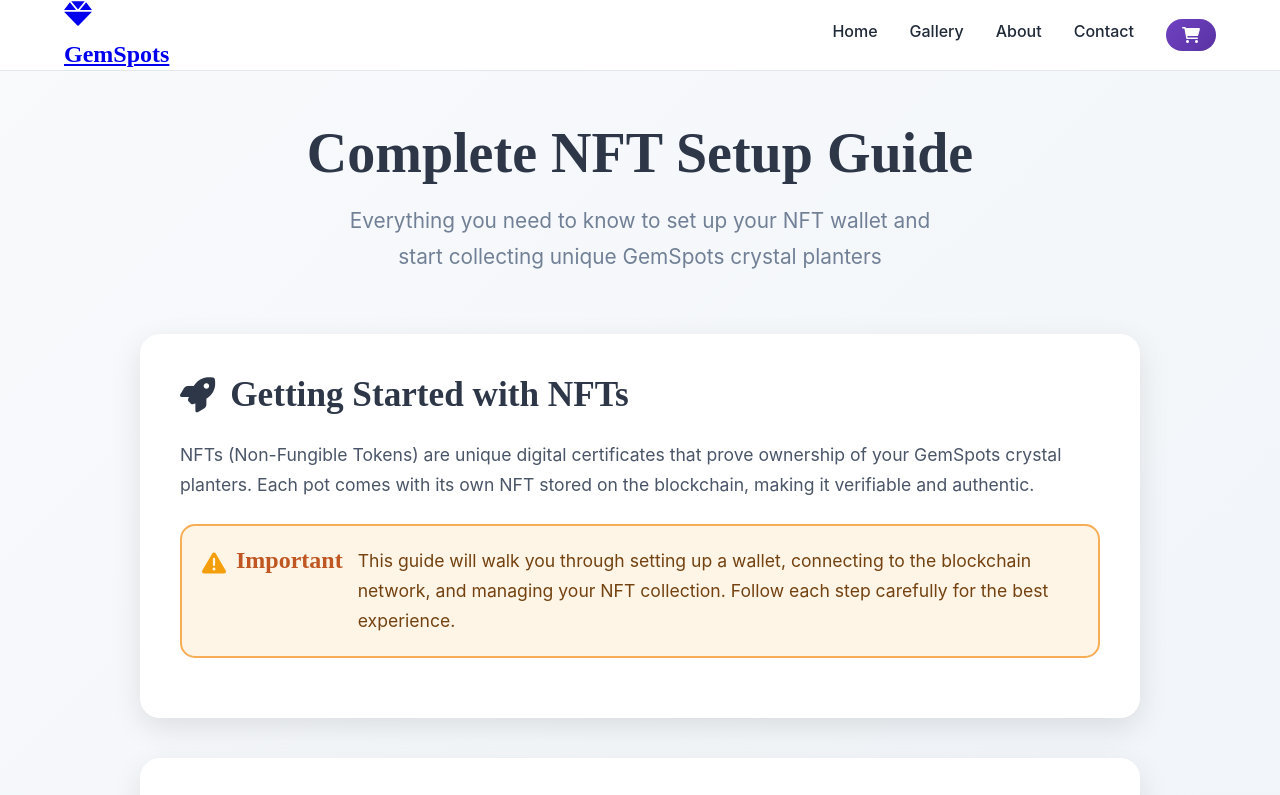
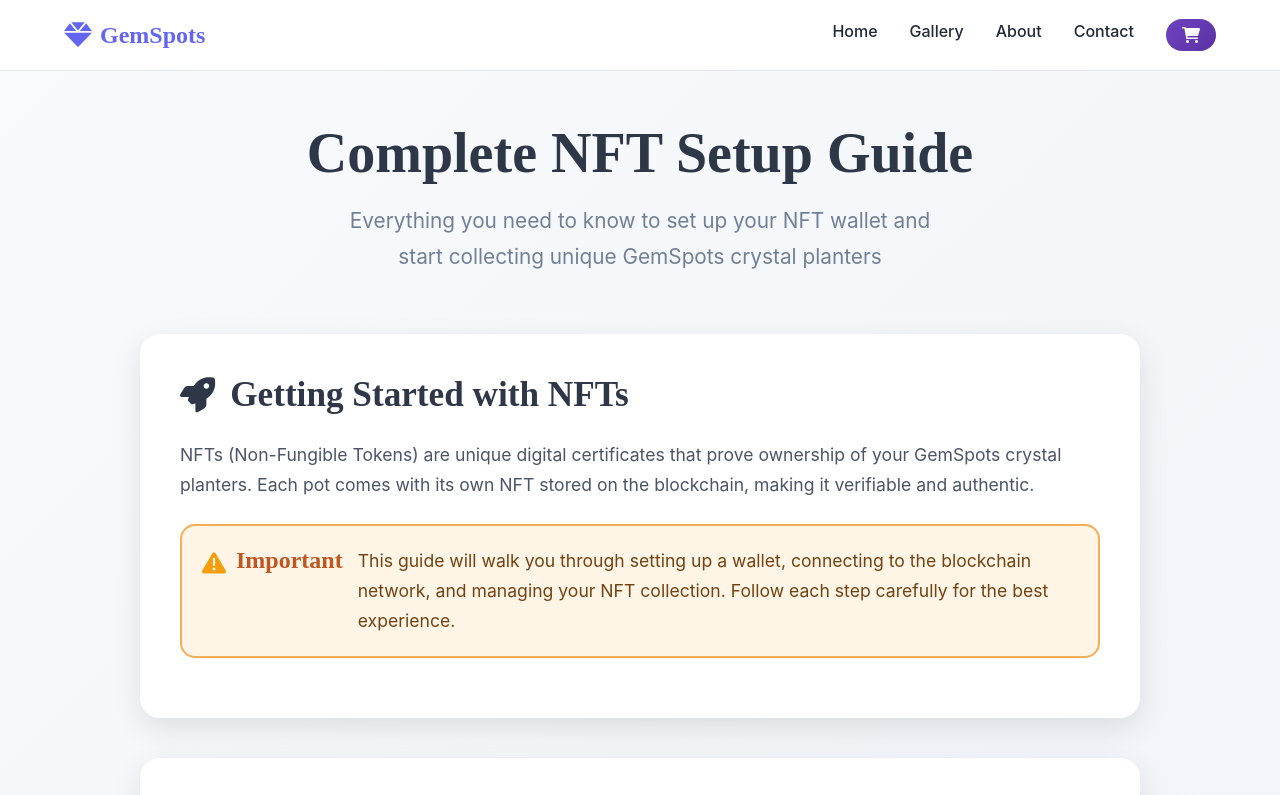
Before and after one commit to Alexcat84/GemStoneNFTManager-PC, a website: page 04-main-website/public/nft-guide.html in a window 1280 px wide. Shown: the top 795 px of the page. Drawn offline with nearby package versions, Linux system fonts and the light colour scheme.

Commit message:
FIX: Corregir logo de GemSpots en nft-guide.html
 PROBLEMA:
- Logo en nft-guide.html tenía estructura incorrecta
- Tenía enlaces y divs innecesarios
- No coincidía con el logo de index.html

 SOLUCIÓN:
- Simplificado logo para que coincida con index.html
- Eliminados enlaces y divs innecesarios
- Estructura consistente: icono + texto

 RESULTADO:
- Logo consistente en todas las páginas
- Estructura HTML limpia y correcta
- Coincide con el diseño del logo correcto

```diff
--- a/04-main-website/public/nft-guide.html
+++ b/04-main-website/public/nft-guide.html
@@ -345,12 +345,8 @@
     <nav class="navbar">
         <div class="nav-container">
             <div class="nav-logo">
-                <a href="/">
-                    <div class="logo-icon">
-                        <i class="fas fa-gem"></i>
-                    </div>
-                    <span class="logo-text">GemSpots</span>
-                </a>
+                <i class="fas fa-gem"></i>
+                <span>GemSpots</span>
             </div>
             <div class="nav-menu">
                 <a href="/" class="nav-link">Home</a>
```
